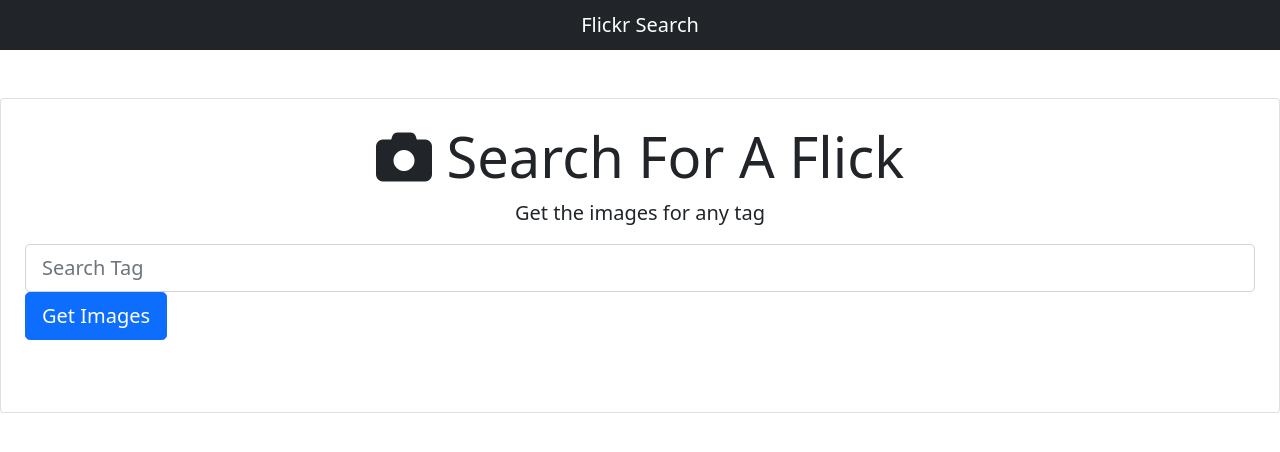
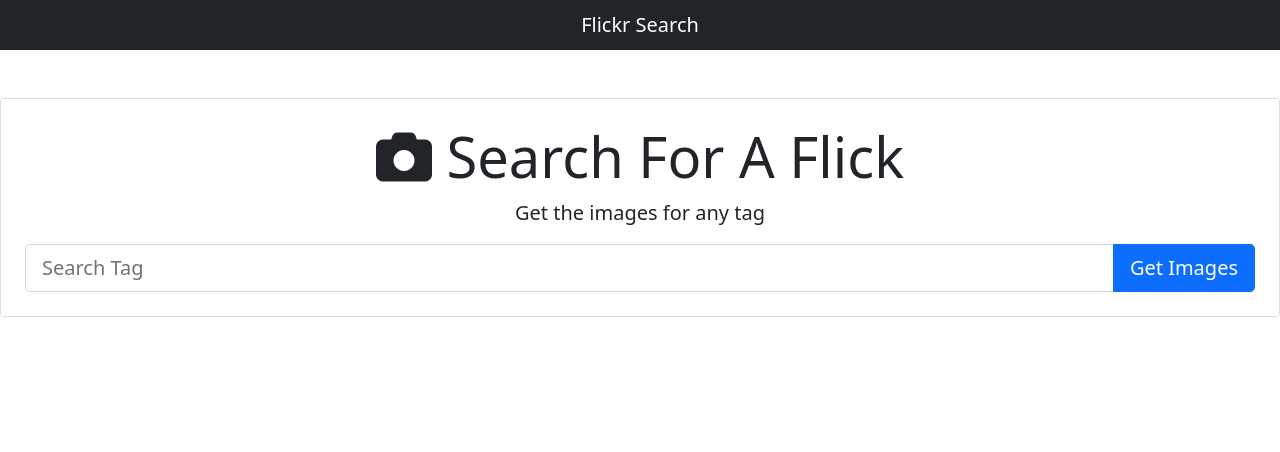
Before and after one commit to qmcmillian/Flickr_Search, a React app: page / in a window 1280 px wide. Shown: the top 452 px of the page. Built offline with nearby package versions, Linux system fonts and the light colour scheme.

Commit message:
Seach functions now successfully stores images

```diff
--- a/package.json
+++ b/package.json
@@ -18,6 +18,7 @@
   },
   "homepage": "https://github.com/qmcmillian/Flickr_Search#readme",
   "dependencies": {
+    "axios": "^0.21.1",
     "express": "^4.17.1",
     "morgan": "^1.10.0",
     "path": "^0.12.7",
--- a/src/App.jsx
+++ b/src/App.jsx
@@ -1,12 +1,15 @@
-import React from 'react';
+import React, { useState }from 'react';
 import NavBar from './components/Navbar';
 import Search from './components/Search';
 
 const App = () => {
+  const [images, setImages] = useState([]);
+
+  console.log(images)
   return (
     <div>
       <NavBar/>
-      <Search/>
+      <Search setImages={setImages}/>
     </div>
   )
 };
--- a/src/components/Search.jsx
+++ b/src/components/Search.jsx
@@ -1,16 +1,27 @@
 import React, { useState } from "react";
+import { getPhotosMatchingTag } from '../helpers/api_helpers';
 
-const Search = () => {
+const Search = ({ setImages }) => {
   const [userInput, setUserInput] = useState("");
-  const [tagTitle, setTagTitle] = useState("");
+
+  const getPhotos = () => {
+    getPhotosMatchingTag(userInput)
+    .then(images => {
+      setImages(images);
+    })
+    .catch(err => console.log(err));
+  }
 
   const handleSubmit = event => {
     event.preventDefault();
+    getPhotos();
+    setUserInput('');
   };
 
   const onChange = event => {
     setUserInput(event.target.value);
   };
+
   return (
     <div className="card card-body mb-4 p-4">
     <h2 className="display-4 text-center">
@@ -18,7 +29,7 @@
     </h2>
     <p className="lead text-center">Get the images for any tag</p>
     <form onSubmit={handleSubmit}>
-      <div className="form-group">
+      <div className="input-group">
         <input
           type="text"
           className="form-control form-control-lg"
@@ -27,10 +38,10 @@
           value={userInput}
           onChange={onChange}
         />
-      </div>
-      <button className="btn btn-primary btn-lg btn-block mb-5" type="submit">
+      <button className="btn btn-primary btn-lg btn-block" type="submit">
         Get Images
       </button>
+      </div>
     </form>
   </div>
   )
--- /dev/null
+++ b/src/helpers/api_helpers.js
@@ -0,0 +1,27 @@
+import axios from 'axios';
+
+export const getHotTags = () => {
+  let url = `https://www.flickr.com/services/rest/?method=flickr.tags.getHotList&api_key=f3aeba8e35ef36892a34fbc218f5c1b2&count=5&format=json&nojsoncallback=1&auth_token=72157719010334242-3c2ff041e4cbb30d&api_sig=007bf1d1a4b4094e6e853a42179b30e8`;
+
+  return axios.get(url)
+    .then(response => {
+      console.log(response)
+    })
+    .catch(error => {
+      console.log(err)
+    })
+};
+
+export const getPhotosMatchingTag = (tag) => {
+  let url = `https://www.flickr.com/services/rest/?method=flickr.photos.search&api_key=4a85b2d64a1fd55aa6bf3d856f58fb0c&tags=${tag}&per_page=100&page=1&format=json&nojsoncallback=1`
+
+  return axios.get(url)
+    .then(response => {
+      return response.data.photos.photo;
+    })
+    .catch(error => {
+      console.log(err)
+    })
+
+    // https://live.staticflickr.com/{server-id}/{id}_{secret}_{size-suffix}.jpg
+};
```
Also changed, not shown: 1 other file (tests, documents, lock files or other folders).
